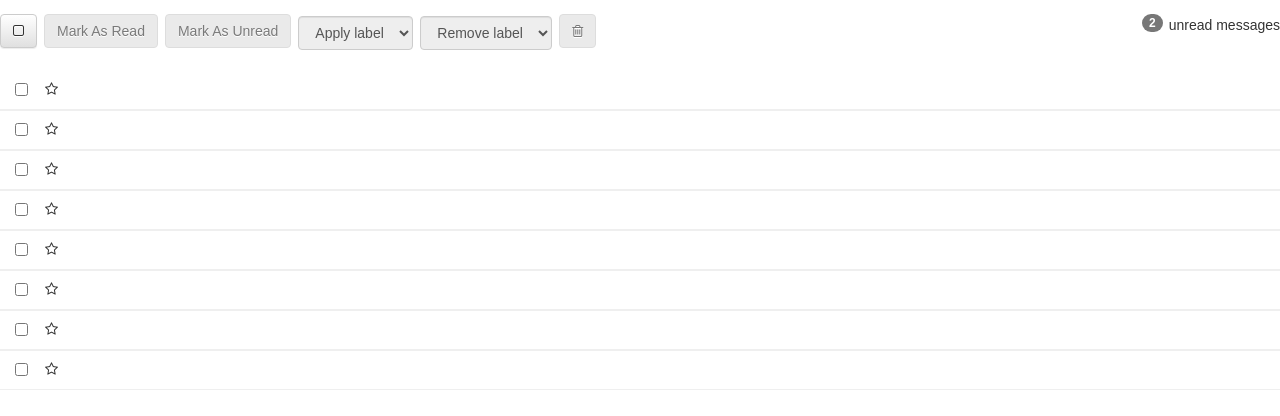
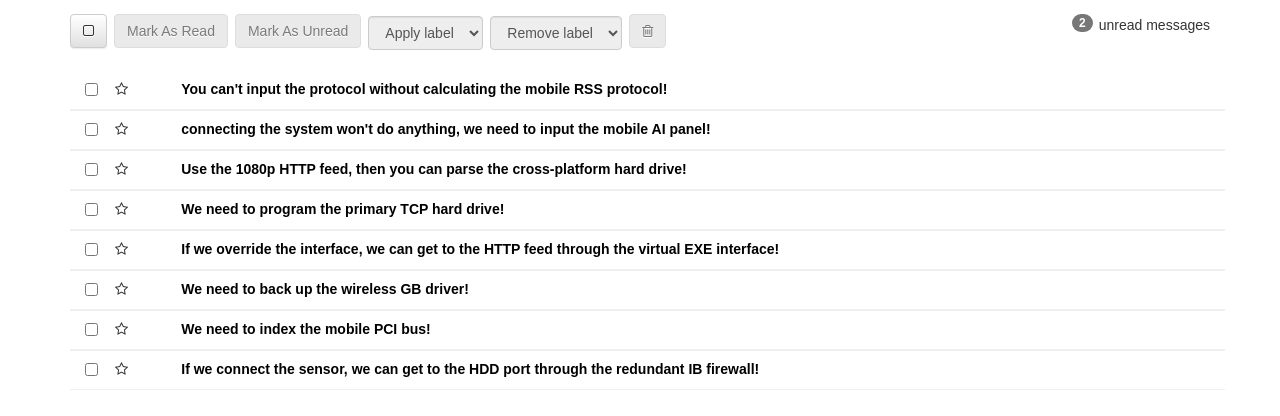
Before and after one commit to kenkotch/react-inbox, a React (Create React App) app: page / in a window 1280 px wide. Shown: the top 416 px of the page. Built offline with nearby package versions, Linux system fonts and the light colour scheme.

Commit message:
render messages

```diff
--- a/src/components/App.js
+++ b/src/components/App.js
@@ -13,7 +13,7 @@ class App extends Component {
 
   render() {
     return (
-      <div>
+      <div className='container'>
         <Toolbar />
         <MessageList
           messages={ this.state.messages }
--- a/src/components/Message.js
+++ b/src/components/Message.js
@@ -16,7 +16,7 @@ const Message = ({
   </div>
   <div className="col-xs-11">
     <a>
-      { message.suject }
+      { message.subject }
     </a>
   </div>
 </div>
--- a/src/components/MessageList.js
+++ b/src/components/MessageList.js
@@ -5,6 +5,7 @@ const MessageList = ({ messages }) => {
   const messageComp = messages.map(message => <Message
     key={ message.id }
     message={ message }
+
   />)
 
 
```
